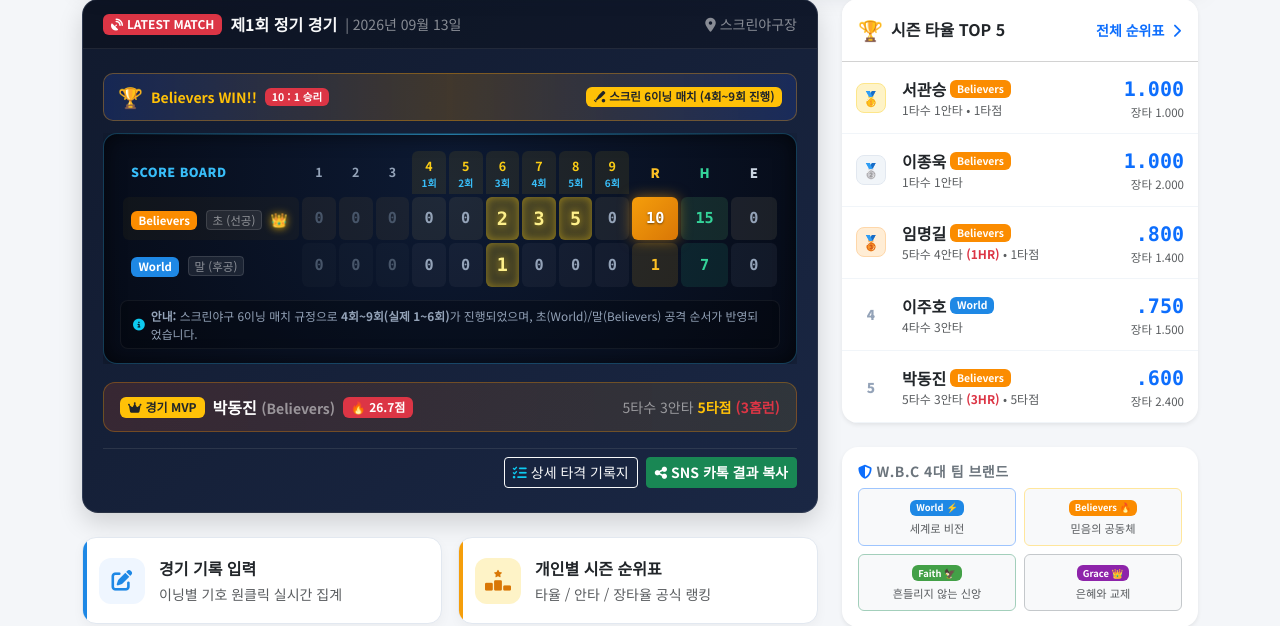
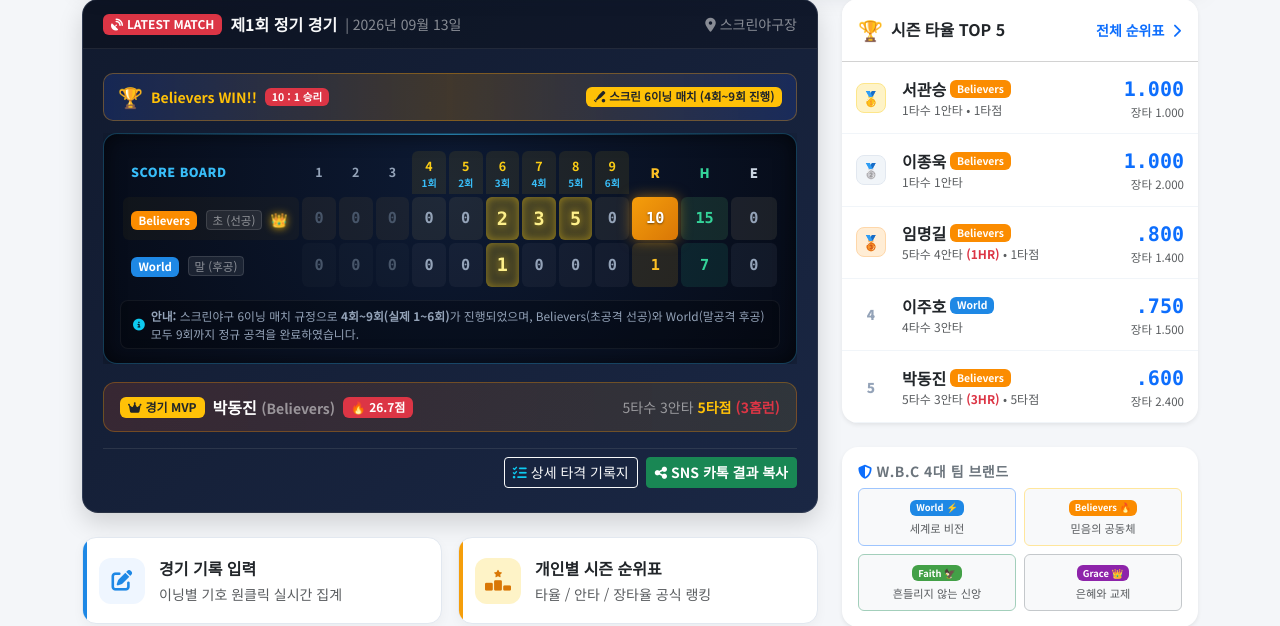
Before and after one commit to Irum725/WBC, a Flask app: page / in a window 1280 px wide. Shown: the part 326-952 px from the top of the page. Run offline with Flask 3, Linux system fonts and the light colour scheme; data comes from the database, SQL or seed files in the repository; both versions use the stored data as it was after the commit.

Commit message:
fix: set Believers (10 runs) as top row (초 선공) and World (1 run) as bottom row (말 후공) for 10:1 scoreboard

```diff
--- a/templates/game_detail.html
+++ b/templates/game_detail.html
@@ -131,7 +131,7 @@
             <div class="scoreboard-note-bar">
                 <i class="fa-solid fa-circle-info text-info"></i>
                 <span>
-                    <strong>경기 안내:</strong> 스크린야구 6이닝 규정에 따라 4회~9회(실제 1~6회)로 진행되었으며, 초(World)/말(Believers) 공격 순서가 적용되었습니다.
+                    <strong>경기 안내:</strong> 스크린야구 6이닝 규정에 따라 4회~9회(실제 1~6회)로 진행되었으며, Believers(초공격 선공)와 World(말공격 후공) 모두 9회까지 정규 공격을 완료하였습니다.
                 </span>
             </div>
         </div>
--- a/templates/index.html
+++ b/templates/index.html
@@ -137,22 +137,22 @@
                                     </tr>
                                     {% endfor %}
                                 {% else %}
+                                    <tr class="winner-row">
+                                        <td class="td-team"><span class="badge badge-believers me-1">Believers 🔥</span> <span class="order-chip text-white-50">초 (선공)</span> <span class="winner-mark ms-1">👑</span></td>
+                                        <td class="td-inn">0</td><td class="td-inn">0</td><td class="td-inn">0</td>
+                                        <td class="td-inn active-match-inn">0</td><td class="td-inn active-match-inn">0</td><td class="td-inn active-match-inn scoring-cell">2</td>
+                                        <td class="td-inn active-match-inn scoring-cell">3</td><td class="td-inn active-match-inn scoring-cell">5</td><td class="td-inn active-match-inn">0</td>
+                                        <td class="td-stat td-r winner-r">{{ b_score }}</td>
+                                        <td class="td-stat td-h">{{ latest_team_stats.get('Believers', {}).get('thits', 15) }}</td>
+                                        <td class="td-stat td-e">0</td>
+                                    </tr>
                                     <tr>
-                                        <td class="td-team"><span class="badge badge-world me-1">World ⚡</span> <span class="order-chip text-white-50">초 (선공)</span></td>
+                                        <td class="td-team"><span class="badge badge-world me-1">World ⚡</span> <span class="order-chip text-white-50">말 (후공)</span></td>
                                         <td class="td-inn">0</td><td class="td-inn">0</td><td class="td-inn">0</td>
                                         <td class="td-inn active-match-inn">0</td><td class="td-inn active-match-inn">0</td><td class="td-inn active-match-inn scoring-cell">1</td>
                                         <td class="td-inn active-match-inn">0</td><td class="td-inn active-match-inn">0</td><td class="td-inn active-match-inn">0</td>
                                         <td class="td-stat td-r">{{ w_score }}</td>
                                         <td class="td-stat td-h">{{ latest_team_stats.get('World', {}).get('thits', 7) }}</td>
-                                        <td class="td-stat td-e">0</td>
-                                    </tr>
-                                    <tr class="winner-row">
-                                        <td class="td-team"><span class="badge badge-believers me-1">Believers 🔥</span> <span class="order-chip text-white-50">말 (후공)</span> <span class="winner-mark ms-1">👑</span></td>
-                                        <td class="td-inn">0</td><td class="td-inn">0</td><td class="td-inn">0</td>
-                                        <td class="td-inn active-match-inn">0</td><td class="td-inn active-match-inn">0</td><td class="td-inn active-match-inn scoring-cell">2</td>
-                                        <td class="td-inn active-match-inn scoring-cell">3</td><td class="td-inn active-match-inn scoring-cell">5</td><td class="td-inn active-match-inn">X</td>
-                                        <td class="td-stat td-r winner-r">{{ b_score }}</td>
-                                        <td class="td-stat td-h">{{ latest_team_stats.get('Believers', {}).get('thits', 15) }}</td>
                                         <td class="td-stat td-e">0</td>
                                     </tr>
                                 {% endif %}
@@ -162,7 +162,7 @@
                         <div class="scoreboard-note-bar">
                             <i class="fa-solid fa-circle-info text-info"></i>
                             <span>
-                                <strong>안내:</strong> 스크린야구 6이닝 매치 규정으로 <strong>4회~9회(실제 1~6회)</strong>가 진행되었으며, 초(World)/말(Believers) 공격 순서가 반영되었습니다.
+                                <strong>안내:</strong> 스크린야구 6이닝 매치 규정으로 <strong>4회~9회(실제 1~6회)</strong>가 진행되었으며, Believers(초공격 선공)와 World(말공격 후공) 모두 9회까지 정규 공격을 완료하였습니다.
                             </span>
                         </div>
                     </div>
```
Also changed, not shown: wbc_data.db.
